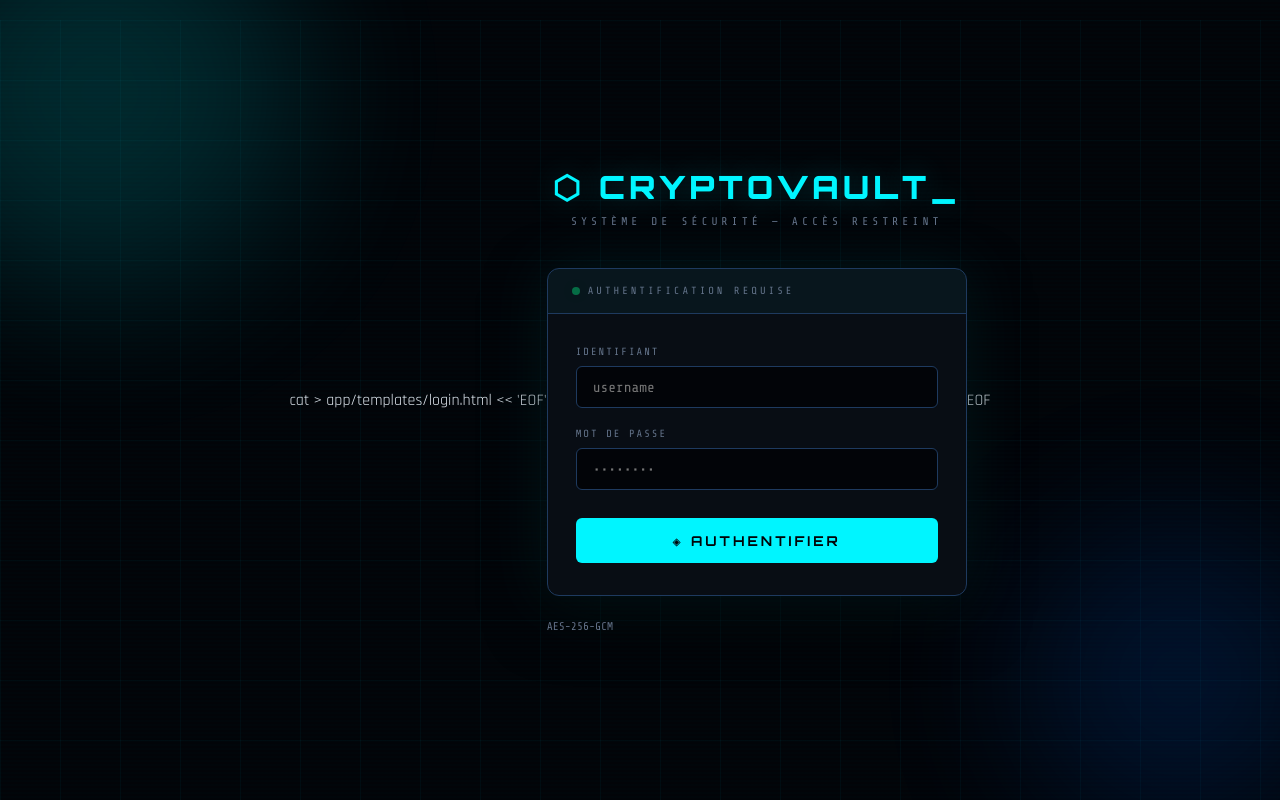
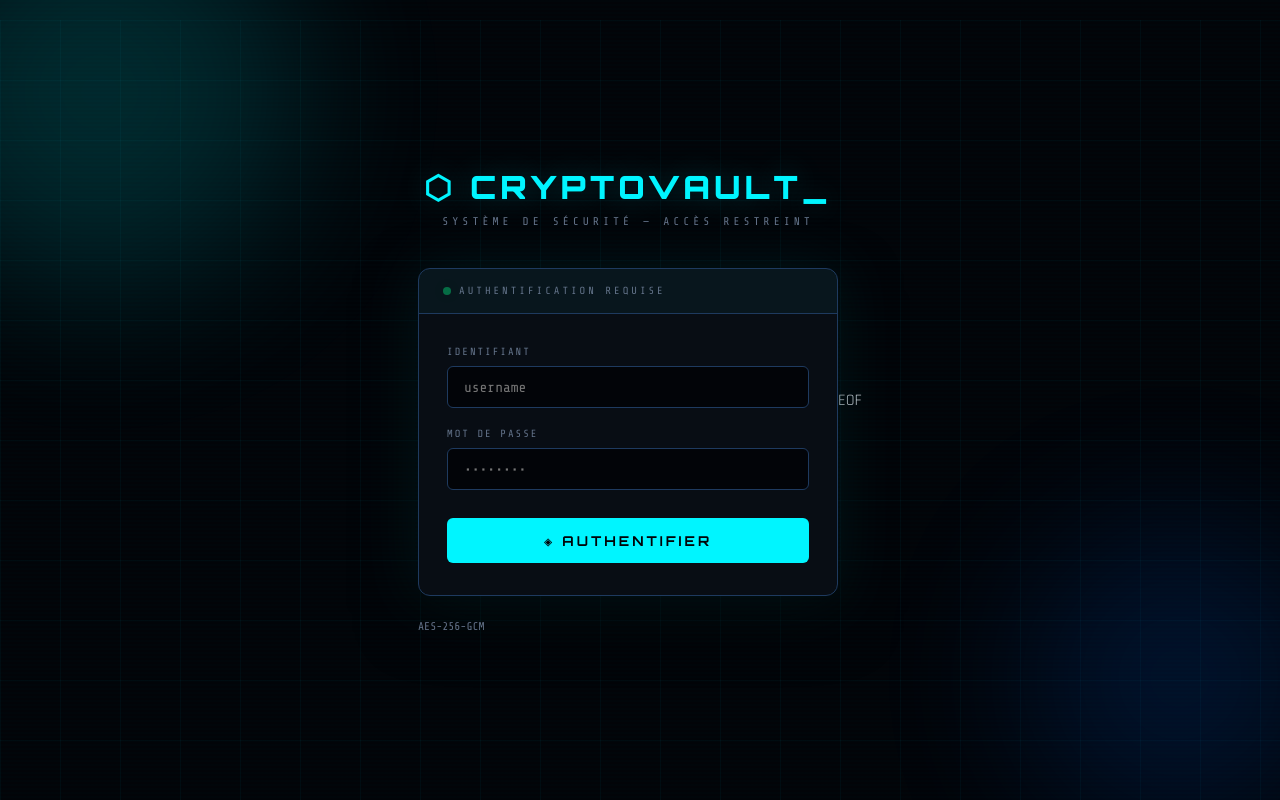
Before and after one commit to Lina123-alt/cryptovault, a Flask app: page / in a window 1280 px wide. Run offline with Flask 3, Linux system fonts and the light colour scheme.

Commit message:
Fix: supprimer texte cat du login

```diff
--- a/app/templates/login.html
+++ b/app/templates/login.html
@@ -1,4 +1,3 @@
-cat > app/templates/login.html << 'EOF'
 <!DOCTYPE html>
 <html lang="fr">
 <head>
```
